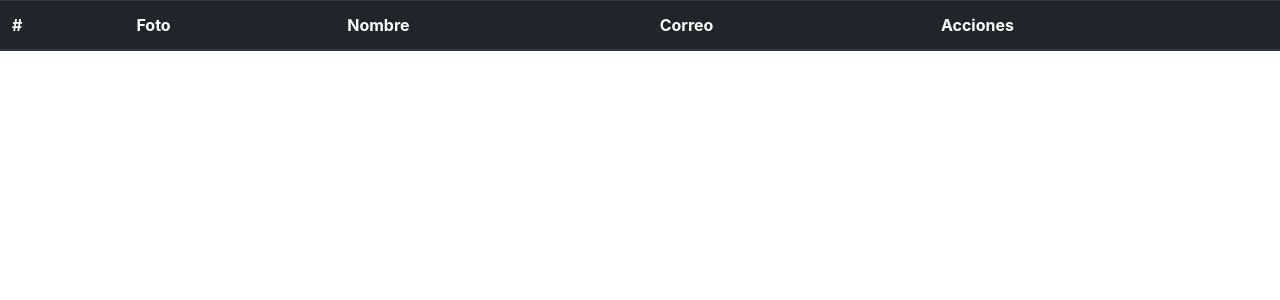
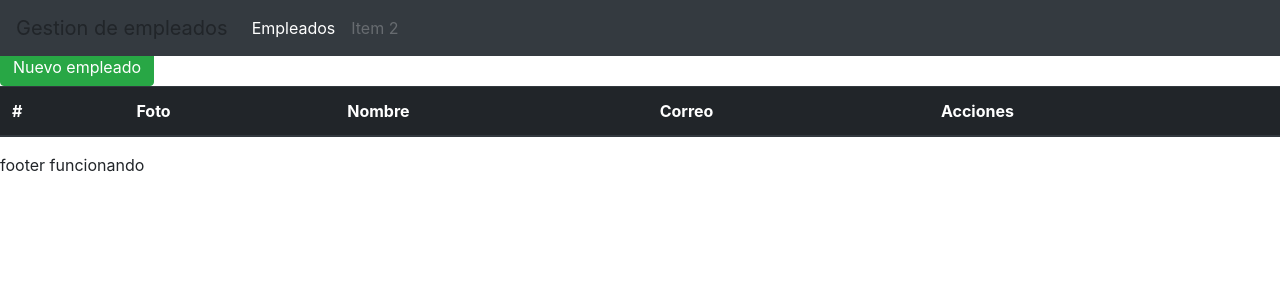
Before and after one commit to PaolaCartala/Sistema_empleados_2123, a Flask app: page / in a window 1280 px wide. Shown: the top 300 px of the page. Run offline with Flask 2, Linux system fonts and the light colour scheme; data that the repository does not hold is empty; some libraries are stand-ins or nearby versions.

Commit message:
sin debug

```diff
--- a/app.py
+++ b/app.py
@@ -1,7 +1,9 @@
 from flask import Flask
-from flask import render_template, request, redirect
+from flask import render_template, request, redirect, url_for, flash
+from flask import send_from_directory
 from flaskext.mysql import MySQL
 from datetime import datetime
+import os
 
 app = Flask(__name__) # instanciamos flask
 
@@ -12,7 +14,12 @@
 app.config['MYSQL_DATABASE_DB'] = 'sistema2123'
 mysql.init_app(app)
 
+CARPETA = os.path.join('uploads')
+app.config['CARPETA'] = CARPETA
 
+@app.route('/uploads/<nombreFoto>')
+def uploads(nombreFoto):
+   return send_from_directory(app.config['CARPETA'], nombreFoto)
 
 @app.route('/') # routeamos
 def index():
@@ -30,6 +37,11 @@
 def destroy(id):
    conn = mysql.connect()
    cursor=conn.cursor()
+   cursor.execute("SELECT foto FROM empleados WHERE id=%s", id)
+   fila=cursor.fetchall()
+   os.remove(os.path.join(app.config['CARPETA'], fila[0][0]))
+
+
    cursor.execute("DELETE FROM empleados WHERE id=%s", (id))
    conn.commit()
    return redirect('/')
@@ -54,6 +66,21 @@
    datos=(_nombre, _correo, id)
    conn = mysql.connect() # abro la conexion
    cursor = conn.cursor()
+
+   now = datetime.now()
+   tiempo=now.strftime('%Y%H%M%S')
+
+   if _foto.filename!='':
+        nuevoNombreFoto=tiempo+_foto.filename
+        _foto.save("uploads/"+nuevoNombreFoto)
+
+        cursor.execute("SELECT foto FROM empleados WHERE id=%s", id)
+        fila=cursor.fetchall()
+        #print(os.path.join(app.config[0][0]))
+        os.remove(os.path.join(app.config['CARPETA'],fila[0][0]))
+        cursor.execute("UPDATE empleados SET foto=%s WHERE id=%s", (nuevoNombreFoto, id))
+        conn.commit()
+
    cursor.execute(sql, datos)
    conn.commit()
    return redirect('/')
@@ -67,6 +94,10 @@
    _nombre = request.form['txtNombre']
    _correo = request.form['txtCorreo']
    _foto = request.files['txtFoto']
+
+   if _nombre =='' or _correo=='' or _foto=='':
+      flash('Falta rellenar algún dato')
+      return redirect(url_for('create'))
 
    now = datetime.now()
    tiempo=now.strftime("%Y%H%M%S")
@@ -82,7 +113,7 @@
    cursor = conn.cursor()
    cursor.execute(sql, datos)
    conn.commit()
-   return render_template('empleados/index.html')
+   return redirect('/')
 
 
 
--- a/templates/empleados/index.html
+++ b/templates/empleados/index.html
@@ -1,3 +1,7 @@
+{% include 'header.html' %}
+<br />
+<a href="{{url_for('create')}}" class="btn btn-success">Nuevo empleado</a>
+
 <!DOCTYPE html>
 <html lang="es">
   <head>
@@ -24,12 +28,27 @@
         {% for empleado in empleados %}
         <tr>
           <td>{{empleado[0] }}</td>
-          <td>{{empleado[3] }}</td>
+          <td>
+            <img
+              class="img-thumbnail"
+              width="100"
+              src="uploads/{{empleado[3] }}"
+              alt=""
+            />
+          </td>
           <td>{{empleado[1] }}</td>
           <td>{{empleado[2] }}</td>
+
+          <td>{{empleado[3] }}</td>
+
           <td>
-            <a href="/edit/{{empleado[0]}}">Editar</a> |
-            <a href="/destroy/{{empleado[0]}}">Eliminar</a>
+            <a href="/edit/{{empleado[0]}}" class="btn btn-warning">Editar</a> |
+            <a
+              onclick="return confirm('Deseas eliminar?')"
+              href="/destroy/{{empleado[0]}}"
+              class="btn btn-danger"
+              >Eliminar</a
+            >
           </td>
         </tr>
         {% endfor %}
@@ -37,3 +56,4 @@
     </table>
   </body>
 </html>
+{% include 'footer.html' %}
--- /dev/null
+++ b/templates/footer.html
@@ -0,0 +1,4 @@
+</div>
+footer funcionando
+</body>
+</html>
--- /dev/null
+++ b/templates/header.html
@@ -0,0 +1,47 @@
+<!DOCTYPE html>
+<html lang="es">
+  <head>
+    <meta charset="UTF-8" />
+    <meta name="viewport" content="width=device-width, initial-scale=1.0" />
+    <link
+      rel="stylesheet"
+      href="https://maxcdn.bootstrapcdn.com/bootstrap/4.0.0/css/bootstrap.min.css"
+    />
+    <title>Sistema empleados</title>
+  </head>
+  <body>
+    <nav class="navbar navbar-expand-lg navbar-dark bg-dark fixed-top">
+      <a class="navbar-brand">Gestion de empleados</a>
+      <button
+        class="navbar-toggler"
+        data-target="#my-nav"
+        data-toggle="collapse"
+        aria-controls="my-nav"
+        aria-expanded="false"
+        aria-label="Toggle navigation"
+      >
+        <span class="navbar-toggler-icon"></span>
+      </button>
+      <div id="my-nav" class="collapse navbar-collapse">
+        <ul class="navbar-nav mr-auto">
+          <li class="nav-item active">
+            <a class="nav-link" href="{{url_for('index')}}"
+              >Empleados <span class="sr-only">(current)</span></a
+            >
+          </li>
+          <li class="nav-item">
+            <a
+              class="nav-link disabled"
+              href="#"
+              tabindex="-1"
+              aria-disabled="true"
+              >Item 2</a
+            >
+          </li>
+        </ul>
+      </div>
+    </nav>
+    <br />
+    <div class="container"></div>
+  </body>
+</html>
```
Also changed, not shown: templates/empleados/create.html (+31 -7 lines), templates/empleados/edit.html (+12 -3 lines), uploads/202110353412.jpg (added), uploads/2021105706WTF.jpg (deleted), 1 other file.
